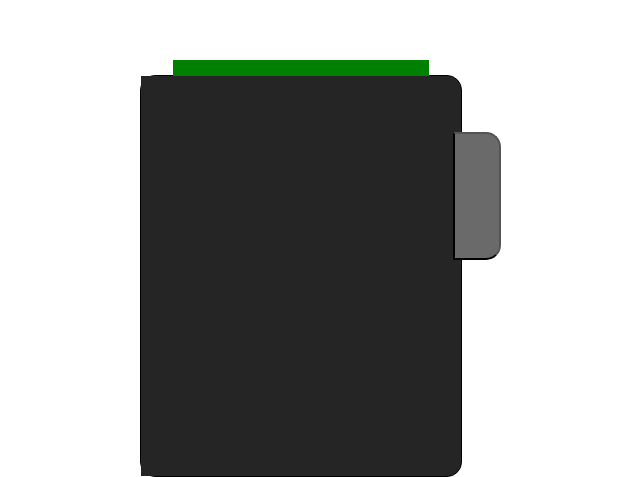
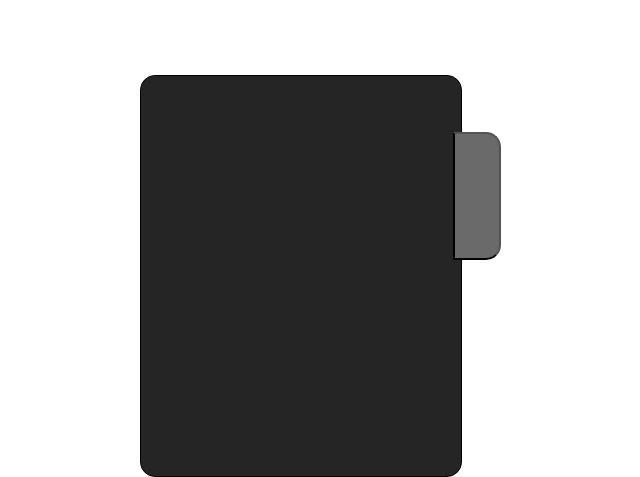
Before and after one commit to Seijno/visitekaartje, a SvelteKit app: page / in a window 1280 px wide. Shown: the part 323-800 px from the top of the page, without its empty margins (372-1012 px from the left). Built offline with nearby package versions, Linux system fonts and the light colour scheme.

Commit message:
bottom levels aangepast waardoor er nu niks uitsteekt

```diff
--- a/src/routes/+page.svelte
+++ b/src/routes/+page.svelte
@@ -3,7 +3,7 @@
     import LinkedIn from './LinkedIn.svelte';
     import Socials from './SocialCard.svelte';
 
-    let originalBottomValues = [2, 5, 8];
+    let originalBottomValues = [2, 3.5, 5];
     let bottomValues = [...originalBottomValues];
     let isToggled = false;
 
@@ -63,17 +63,17 @@
     div{
         position: absolute;
         margin-right: 2rem;
+        border-radius: 15px;
         width: 20rem;
         height: 16rem;
         rotate: 90deg;
         z-index: 1;
         transition: .5s;
-
     }
     .coverup{
         position: absolute;
         background: rgb(37, 37, 37);
-        width: 18rem;
+        width: 19rem;
         height: 22rem;
         bottom: 0rem;
         rotate: 0deg;
```
